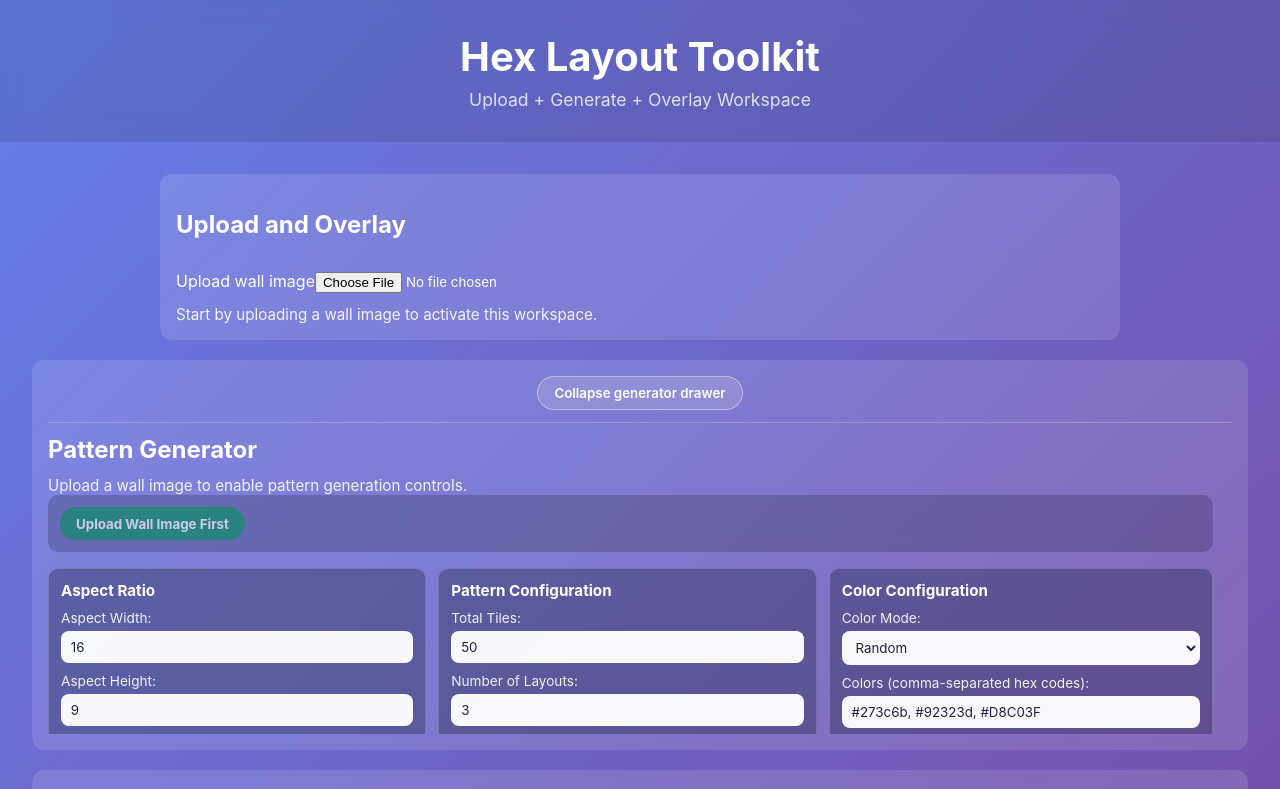
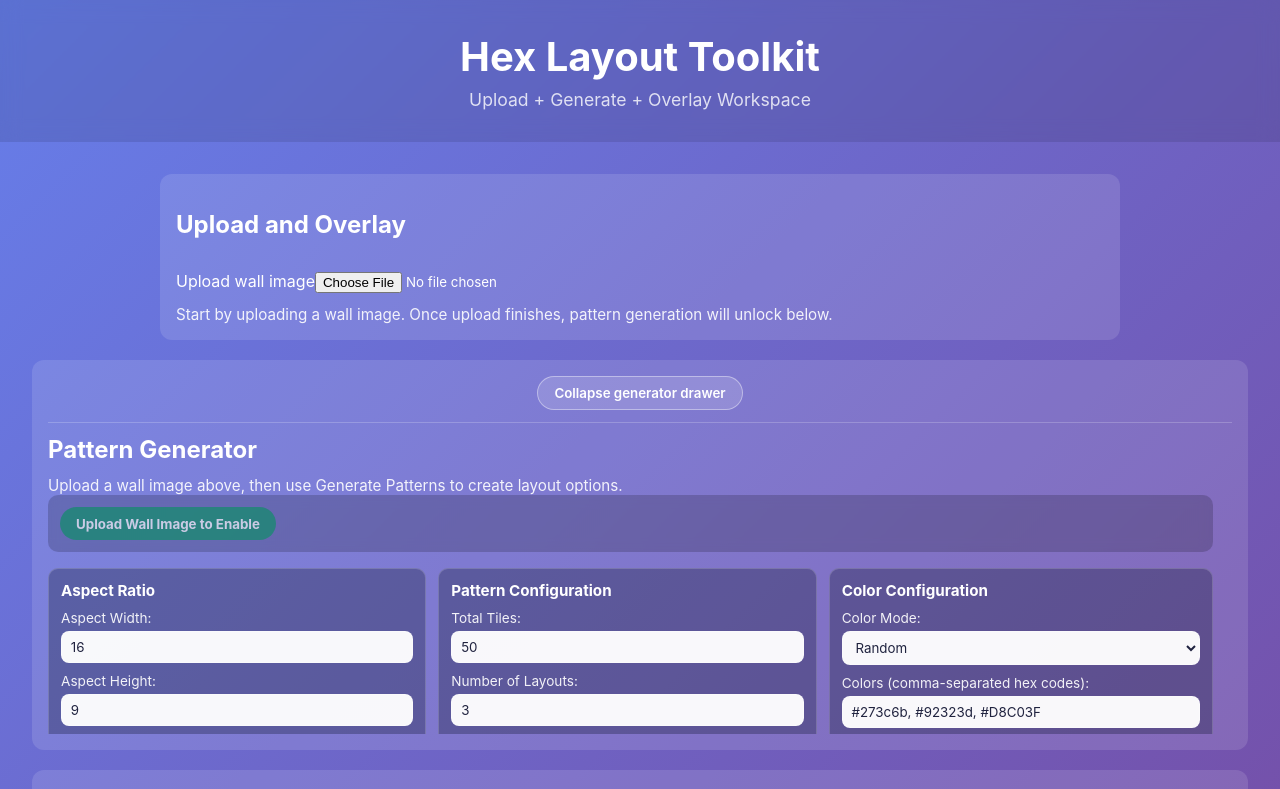
Before and after one commit to schnee/hex, a React (Vite) app in the folder frontend/: page / in a window 1280 px wide. Shown: the top 789 px of the page. Built offline with nearby package versions, Linux system fonts and the light colour scheme; no server answers.

Commit message:
feat(3.4-ui-ux-refresh): clarify upload and generation feedback messaging
- rewrite workspace and generator status copy to be actionable through upload/generate/select flow
- align generator component tests with updated success and error messaging

```diff
--- a/frontend/src/App.tsx
+++ b/frontend/src/App.tsx
@@ -213,14 +213,16 @@ export const App: React.FC = () => {
             {!uploadedImage && (
               <div className="upload-primary-cta" data-testid="upload-primary-cta">
                 <p className="overlay-guidance">
-                  Start by uploading a wall image to activate this workspace.
+                  Start by uploading a wall image. Once upload finishes, pattern
+                  generation will unlock below.
                 </p>
               </div>
             )}
 
             {uploadedImage && !selectedPattern && (
               <p className="overlay-guidance">
-                Generate patterns, then select one to begin overlay placement.
+                Generate patterns below, then choose one card to place it on your
+                wall.
               </p>
             )}
 
@@ -265,16 +267,21 @@ export const App: React.FC = () => {
                     </div>
                   </div>
 
-                  {isCalculatingOverlay && <p>Refreshing overlay dimensions...</p>}
+                  {isCalculatingOverlay && (
+                    <p>
+                      Refreshing overlay dimensions after your latest placement
+                      change...
+                    </p>
+                  )}
 
                   {overlayCalcStatus === 'success' && !isCalculatingOverlay && (
-                    <p>Overlay dimensions updated.</p>
+                    <p>Overlay dimensions are up to date.</p>
                   )}
 
                   {overlayCalcStatus === 'error' && !isCalculatingOverlay && (
                     <p>
-                      Overlay update failed. Adjust placement or re-upload image and
-                      retry.
+                      Could not refresh dimensions. Move or resize again, or
+                      re-upload the wall image and retry.
                     </p>
                   )}
 
--- a/frontend/src/components/PatternGenerator.tsx
+++ b/frontend/src/components/PatternGenerator.tsx
@@ -293,11 +293,11 @@ export const PatternGenerator: React.FC<PatternGeneratorProps> = ({
     <div className="form-actions form-actions-top">
       {operationStatus !== 'idle' && (
         <div className={`operation-status operation-status-${operationStatus}`}>
-          {operationStatus === 'loading' && 'Generating patterns...'}
+          {operationStatus === 'loading' && 'Generating pattern variants...'}
           {operationStatus === 'success' &&
-            'Patterns generated. Select a variant to continue.'}
+            'Patterns generated. Pick a card below to overlay on your wall.'}
           {operationStatus === 'error' &&
-            'Generation failed. Review inputs and try again.'}
+            'Generation failed. Check highlighted inputs and try again.'}
         </div>
       )}
 
@@ -309,14 +309,14 @@ export const PatternGenerator: React.FC<PatternGeneratorProps> = ({
         {isLoading
           ? 'Generating patterns...'
           : disabled
-            ? 'Upload Wall Image First'
+            ? 'Upload Wall Image to Enable'
             : 'Generate Patterns'}
       </button>
 
       {submitError && (
         <div className="submit-error">
           {operationStatus === 'error'
-            ? `Failed to generate patterns: ${submitError}`
+            ? `Generation request failed: ${submitError}`
             : submitError}
         </div>
       )}
@@ -335,7 +335,8 @@ export const PatternGenerator: React.FC<PatternGeneratorProps> = ({
 
       {disabled && (
         <p className="overlay-guidance" data-testid="generator-gated-message">
-          Upload a wall image to enable pattern generation controls.
+          Upload a wall image above, then use Generate Patterns to create
+          layout options.
         </p>
       )}
 
```
Also changed, not shown: 1 other file (tests, documents, lock files or other folders).
